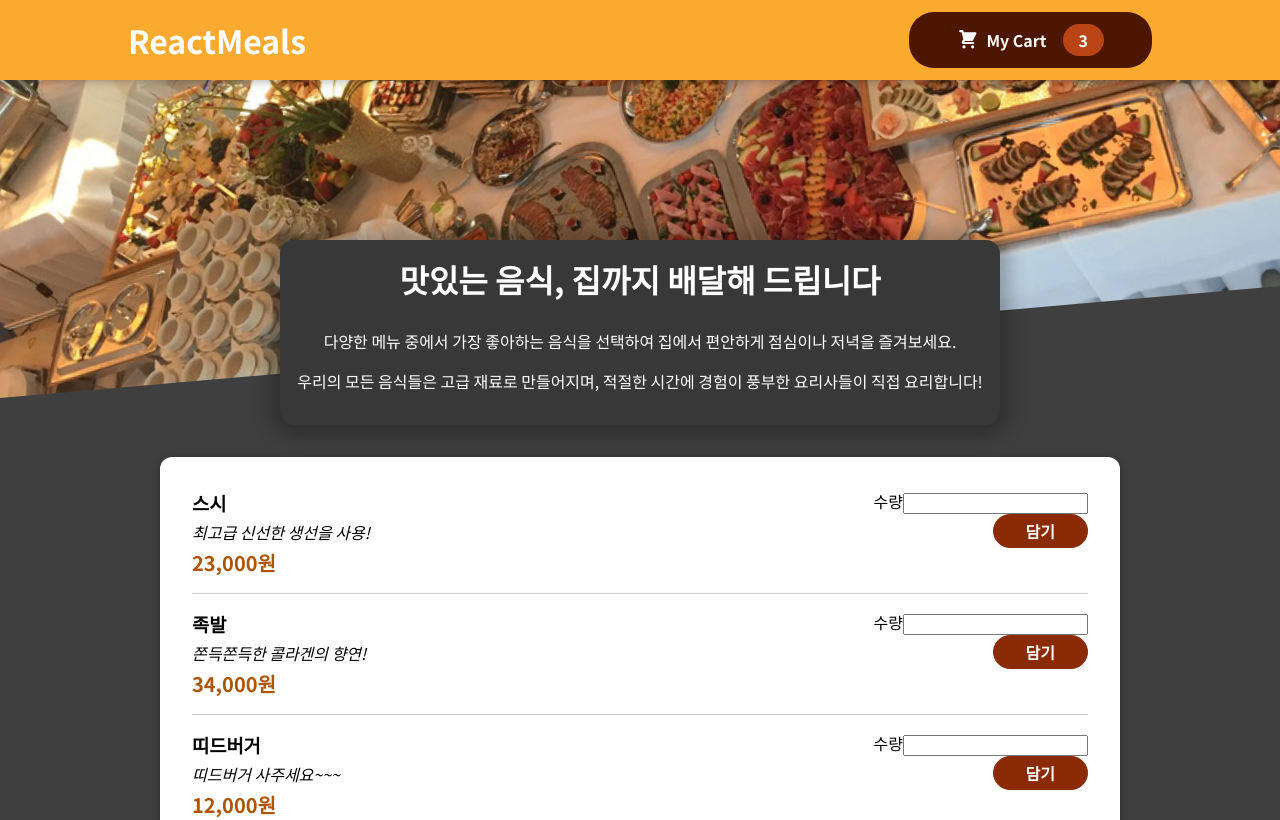
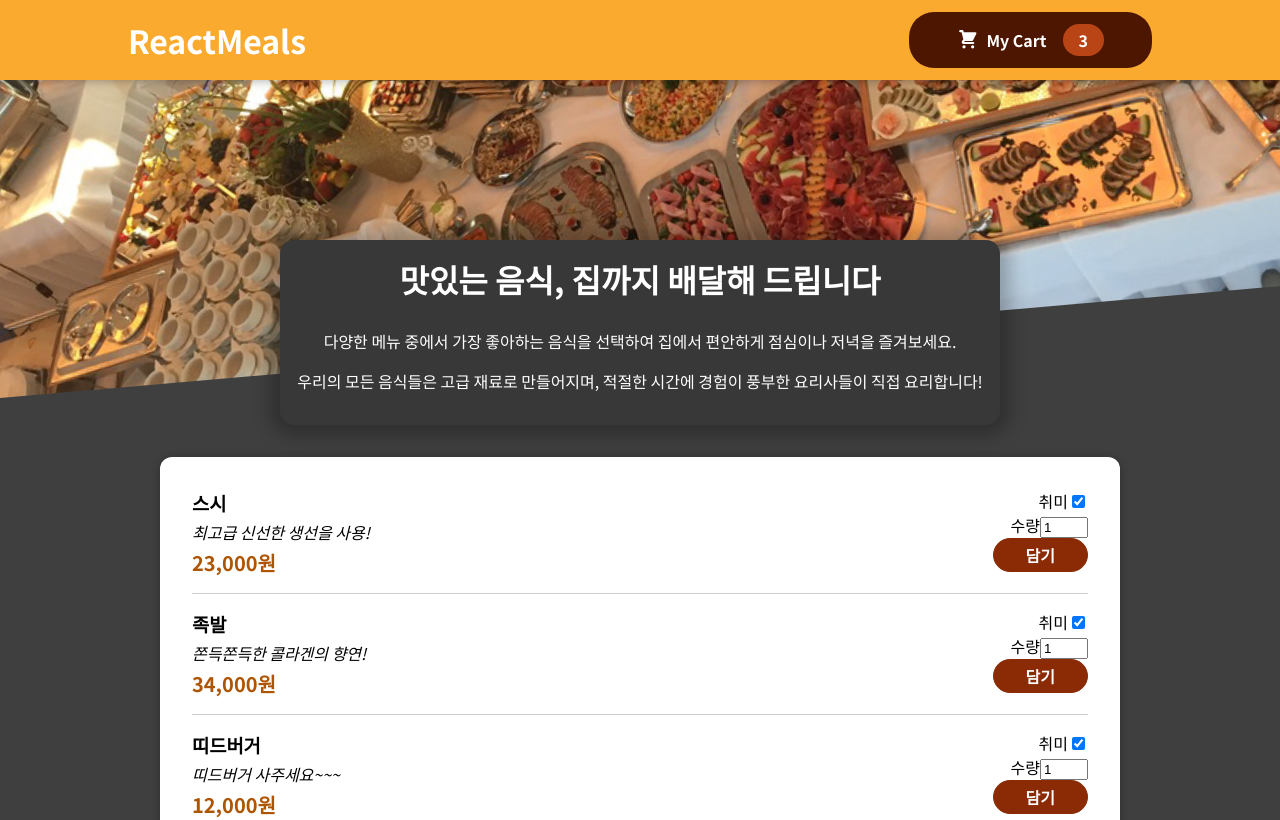
Before and after one commit to yunjeongg/REACT_STUDY20240612, a React (Create React App) app: page / in a window 1280 px wide. Shown: the top 820 px of the page. Built offline with nearby package versions, Linux system fonts and the light colour scheme.

Commit message:
# 68. Input 컴포넌트 속성값 스프레드

```diff
--- a/src/components/Food/Meals/MealItem/MealItemForm.js
+++ b/src/components/Food/Meals/MealItem/MealItemForm.js
@@ -5,16 +5,17 @@ import styles from './MealItemForm.module.scss';
 const MealItemForm = (props) => {
   return (
     <form className={styles.form}>
+      <Input label='취미' inputAttr={{type: 'checkbox', checked: 'checked', class: 'abc', id: 'aaa'}} />
       <Input
         label='수량'
-        // input={{
-        //   id: 'amount_' + props.id,
-        //   type: 'number',
-        //   min: '1',
-        //   max: '5',
-        //   step: '1',
-        //   defaultValue: '1',
-        // }}
+        inputAttr={{
+          id: 'amount_' + props.id,
+          type: 'number',
+          min: '1',
+          max: '5',
+          step: '1',
+          defaultValue: '1',
+        }}
       />
       <button>담기</button>
     </form>
--- a/src/components/UI/Input/Input.js
+++ b/src/components/UI/Input/Input.js
@@ -1,11 +1,11 @@
 import React from 'react'
 import styles from './Input.module.scss';
 
-const Input = ({label}) => {
+const Input = ({label, inputAttr}) => {
   return (
     <div className={styles.Input}>
-      <label>{label}</label>
-      <input />
+      <label htmlFor={inputAttr.id}>{label}</label>
+      <input {...inputAttr}/>
     </div>
   )
 }
```
